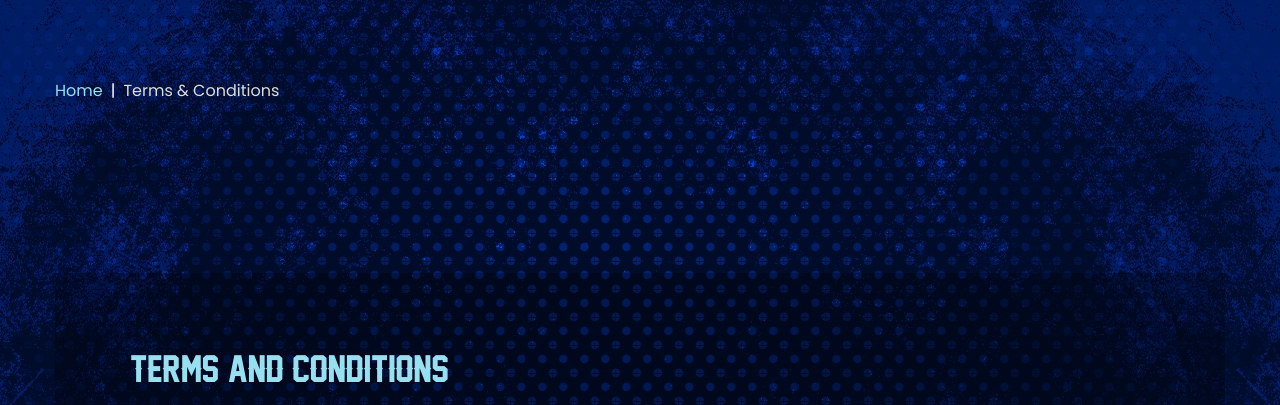
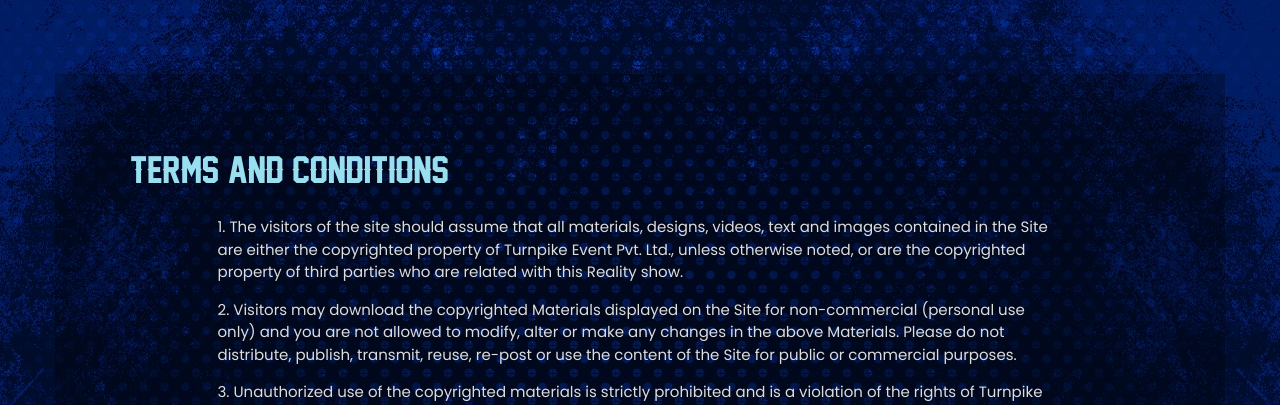
Before and after one commit to saubhagyarai/bobnepal, a PHP site: page /terms.php in a window 1280 px wide. Shown: the part 96-501 px from the top of the page. Run offline with PHP 8.4, Linux system fonts and the light colour scheme; some libraries are stand-ins or nearby versions.

Commit message:
footer and terms page fixed

```diff
--- a/inc/footer.php
+++ b/inc/footer.php
@@ -1,5 +1,6 @@
 <section id="footer">
   <p>Copyright © Turnpike Event Pvt. Ltd 2020. All Rights Reserved. <a href="">Privacy</a> | <a href="terms.php">Terms</a>
+    <br>Powered By <a href="https://www.thesunbi.com/" target="_blank">SunBi</a>
   </p>
 </section>
 </div>
--- a/terms.php
+++ b/terms.php
@@ -1,13 +1,5 @@
 <?php include('./inc/header.php'); ?>
 
-<section class="page-menu">
-  <nav aria-label="breadcrumb">
-    <ul class="breadcrumb">
-      <li><a href="">Home</a></li>
-      <li>Terms & Conditions</li>
-    </ul>
-  </nav>
-</section>
 
 <section class="about-content">
   <h1>Terms and Conditions</h1>
```
